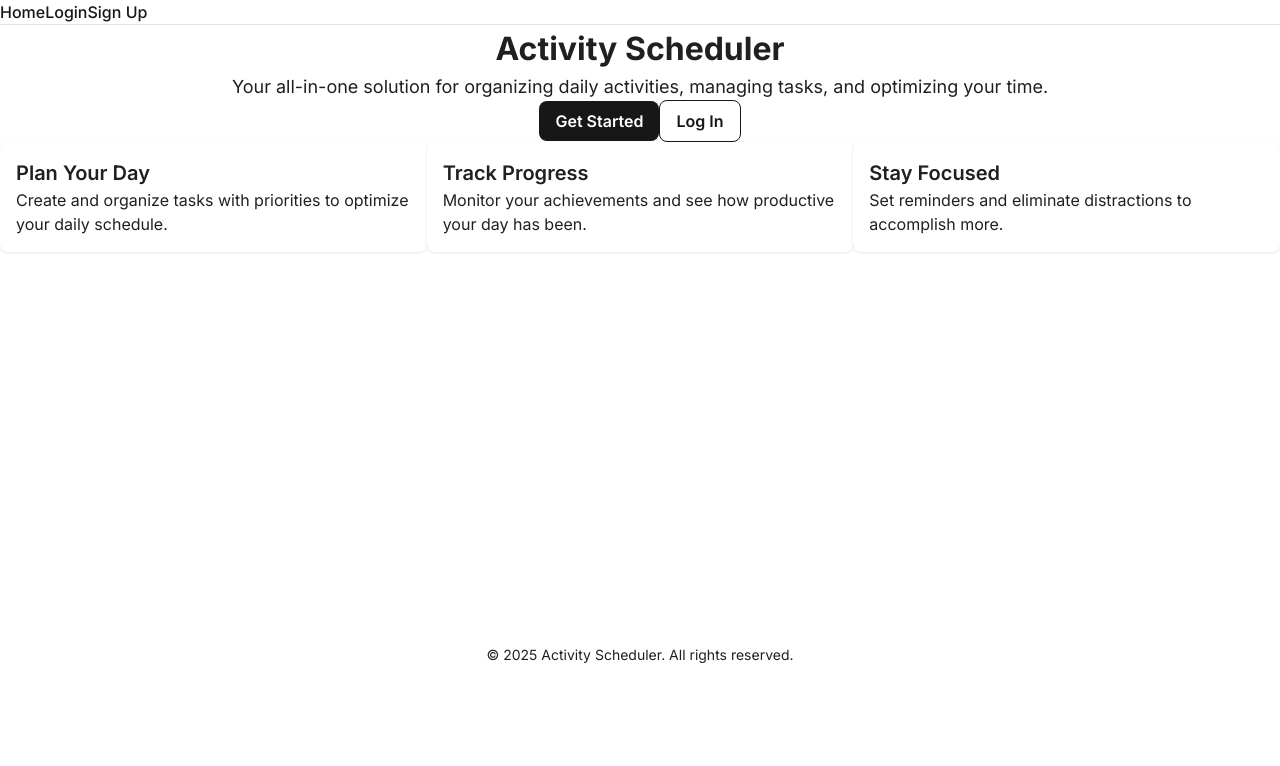
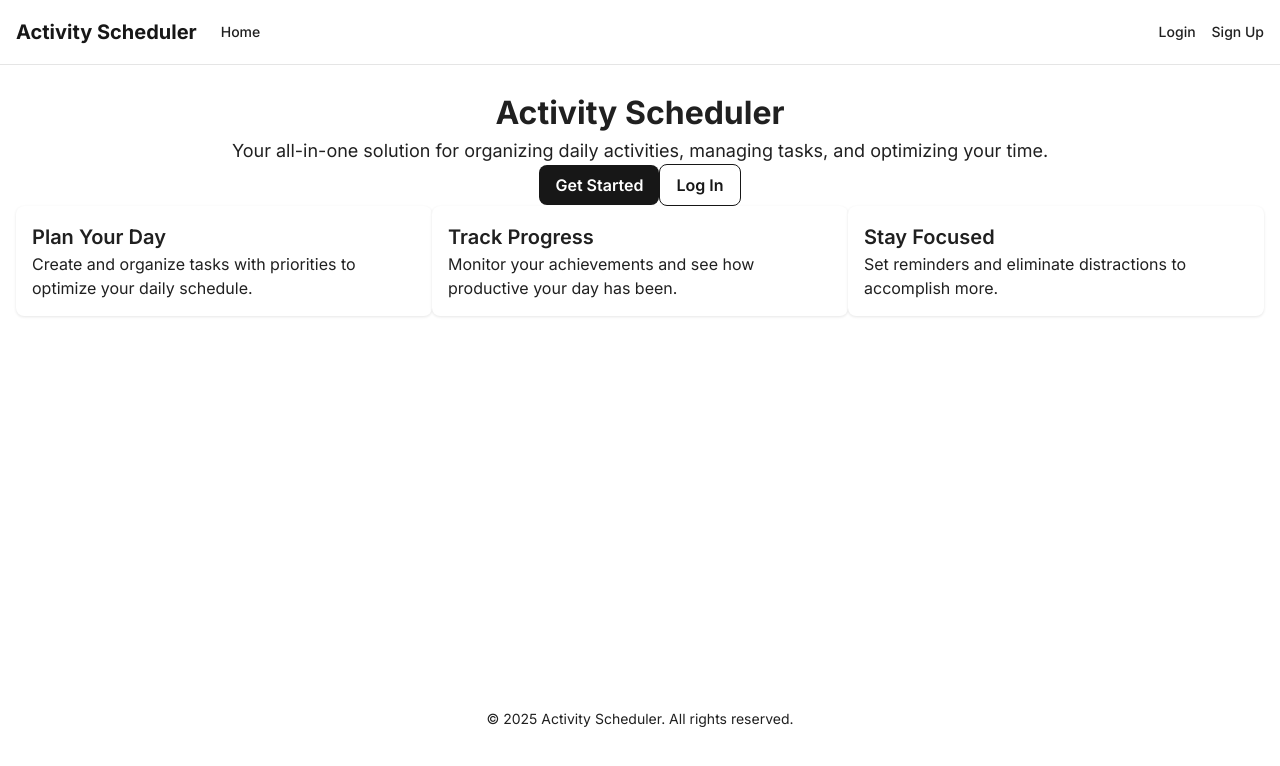
Before and after one commit to Karikari1234/activity-scheduler, a Next.js app: page / in a window 1280 px wide. Shown: the top 766 px of the page. Built offline with nearby package versions, Linux system fonts and the light colour scheme; no server answers.

Commit message:
Addded Shadcn

```diff
--- a/package.json
+++ b/package.json
@@ -18,8 +18,8 @@
     "clsx": "^2.1.1",
     "lucide-react": "^0.501.0",
     "next": "15.3.1",
-    "react": "^19.0.0",
-    "react-dom": "^19.0.0",
+    "react": "18.3.1",
+    "react-dom": "18.3.1",
     "tailwind-merge": "^3.2.0",
     "zustand": "^5.0.3"
   },
@@ -34,6 +34,7 @@
     "eslint-config-next": "15.3.1",
     "postcss": "^8.5.3",
     "tailwindcss": "^4.1.4",
+    "tw-animate-css": "^1.2.5",
     "typescript": "^5"
   }
 }
--- a/src/app/layout.tsx
+++ b/src/app/layout.tsx
@@ -27,29 +27,58 @@ export default async function RootLayout({
   return (
     <html lang="en">
       <body className={`${inter.variable} font-primary bg-background text-text-primary antialiased`}>
-        <nav className="p-md border-b border-divider mb-md flex gap-md">
-          <Link href="/" className="text-primary hover:underline font-medium">Home</Link>
+        <header className="border-b border-divider">
+          <div className="container mx-auto flex h-16 items-center px-4">
+            <Link href="/" className="text-xl font-bold text-primary mr-6">
+              Activity Scheduler
+            </Link>
+            <nav className="flex gap-6">
+              <Link href="/" className="text-sm font-medium hover:text-primary">
+                Home
+              </Link>
 
+              {/* Show these links when user is authenticated */}
+              {user && (
+                <>
+                  <Link href="/dashboard" className="text-sm font-medium hover:text-primary">
+                    Dashboard
+                  </Link>
+                  <Link href="/schedules" className="text-sm font-medium hover:text-primary">
+                    Schedules
+                  </Link>
+                  <Link href="/schedules/new" className="text-sm font-medium hover:text-primary">
+                    New Schedule
+                  </Link>
+                </>
+              )}
+            </nav>
+
+            <div className="ml-auto flex items-center gap-4">
               {/* Show these links when user is NOT authenticated */}
               {!user && (
                 <>
-              <Link href="/login" className="text-primary hover:underline font-medium">Login</Link>
-              <Link href="/signup" className="text-primary hover:underline font-medium">Sign Up</Link>
+                  <Link href="/login" className="text-sm font-medium hover:text-primary">
+                    Login
+                  </Link>
+                  <Link href="/signup" className="text-sm font-medium hover:text-primary">
+                    Sign Up
+                  </Link>
                 </>
               )}
 
               {/* Show these links when user IS authenticated */}
               {user && (
                 <>
-              <Link href="/dashboard" className="text-primary hover:underline font-medium">Dashboard</Link>
-              <Link href="/profile" className="text-primary hover:underline font-medium">Profile</Link>
-              <div className="ml-auto">
+                  <Link href="/profile" className="text-sm font-medium hover:text-primary">
+                    Profile
+                  </Link>
                   <LogoutButton />
-              </div>
                 </>
               )}
-        </nav>
-        <main className="container mx-auto px-md">{children}</main>
+            </div>
+          </div>
+        </header>
+        <main className="container mx-auto py-6 px-4">{children}</main>
       </body>
     </html>
   );
```
Also changed, not shown: 1 other file (tests, documents, lock files or other folders). Lines whose indentation alone changed are shown as unchanged.
